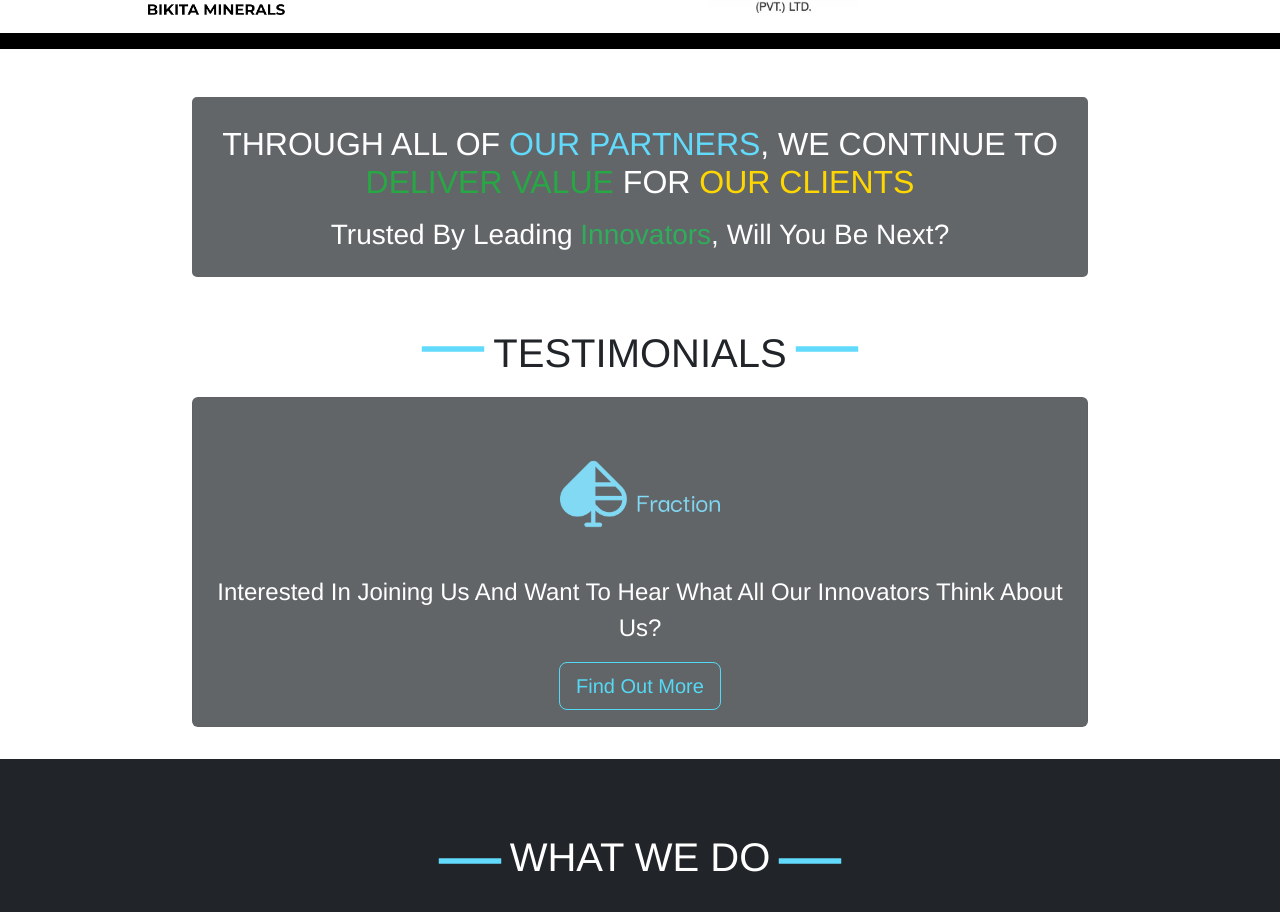
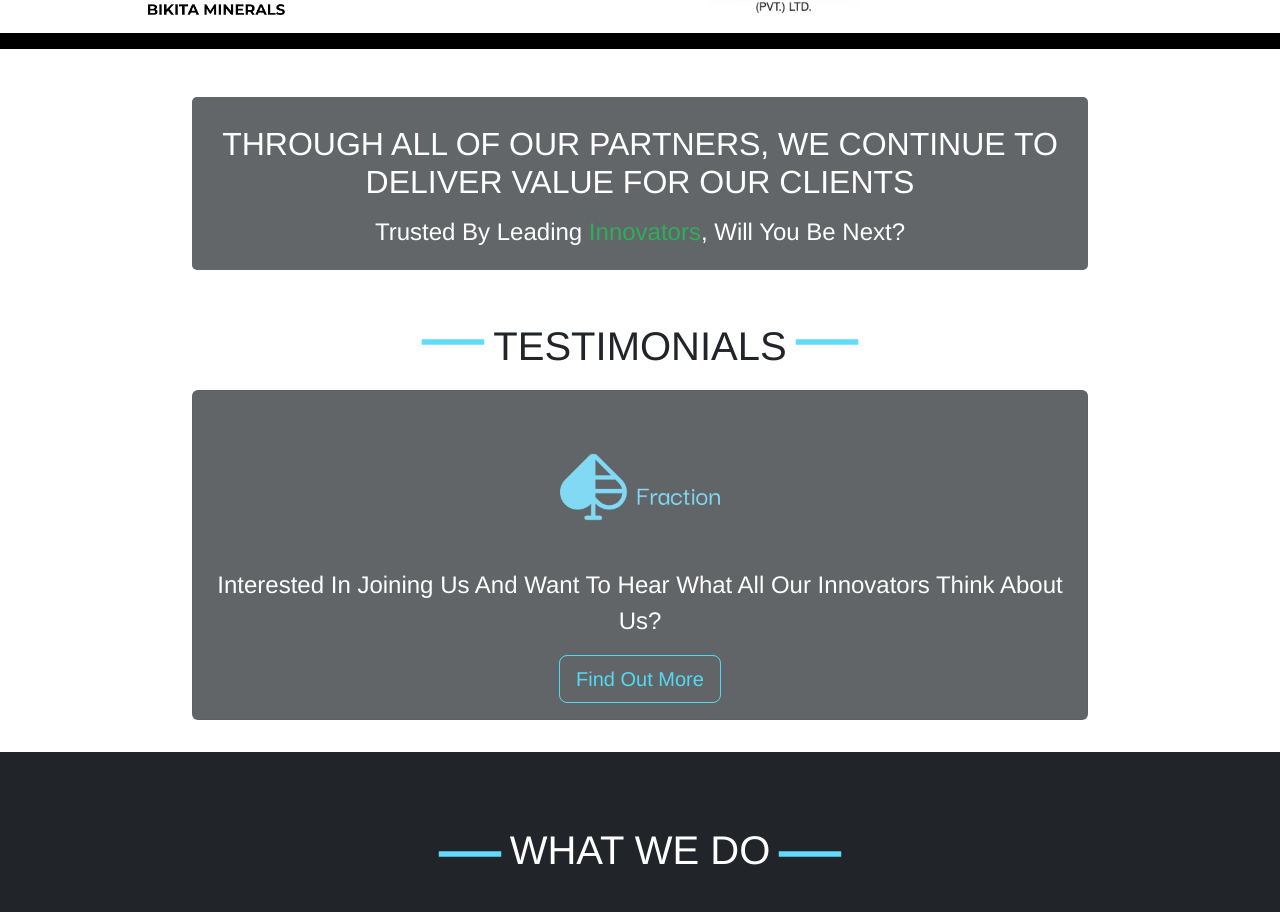
Before and after one commit to theiceoan/fraction, a React (Create React App) app in the folder client/: page / in a window 1280 px wide. Shown: the part 975-1887 px from the top of the page. Built offline with nearby package versions, Linux system fonts and the light colour scheme.

Commit message:
removing highlight for our-clients

```diff
--- a/client/src/our-clients/OurClients.tsx
+++ b/client/src/our-clients/OurClients.tsx
@@ -30,11 +30,11 @@ export const OurClients = ({ openModal }:OurClientsProps) => {
 			</div>
 			<div className='clients-text-container button-like'>
 				<h2 className='text'>
-					THROUGH ALL OF <span className='highlight-blue'>OUR PARTNERS</span>,
-					WE CONTINUE TO <span className='highlight-green'>DELIVER VALUE </span>
-					FOR <span className='highlight-gold'>OUR CLIENTS</span>
+					THROUGH ALL OF OUR PARTNERS,
+					WE CONTINUE TO DELIVER VALUE
+					FOR OUR CLIENTS
 				</h2>
-				<h3 className='text'>Trusted By Leading <span className='colour-change'>Innovators</span>, Will You Be Next?</h3>
+				<h4 className='text'>Trusted By Leading <span className='colour-change'>Innovators</span>, Will You Be Next?</h4>
 			</div>
 			<div className='testimonials-container'>
 				<div className='testimonials-text'>
```
